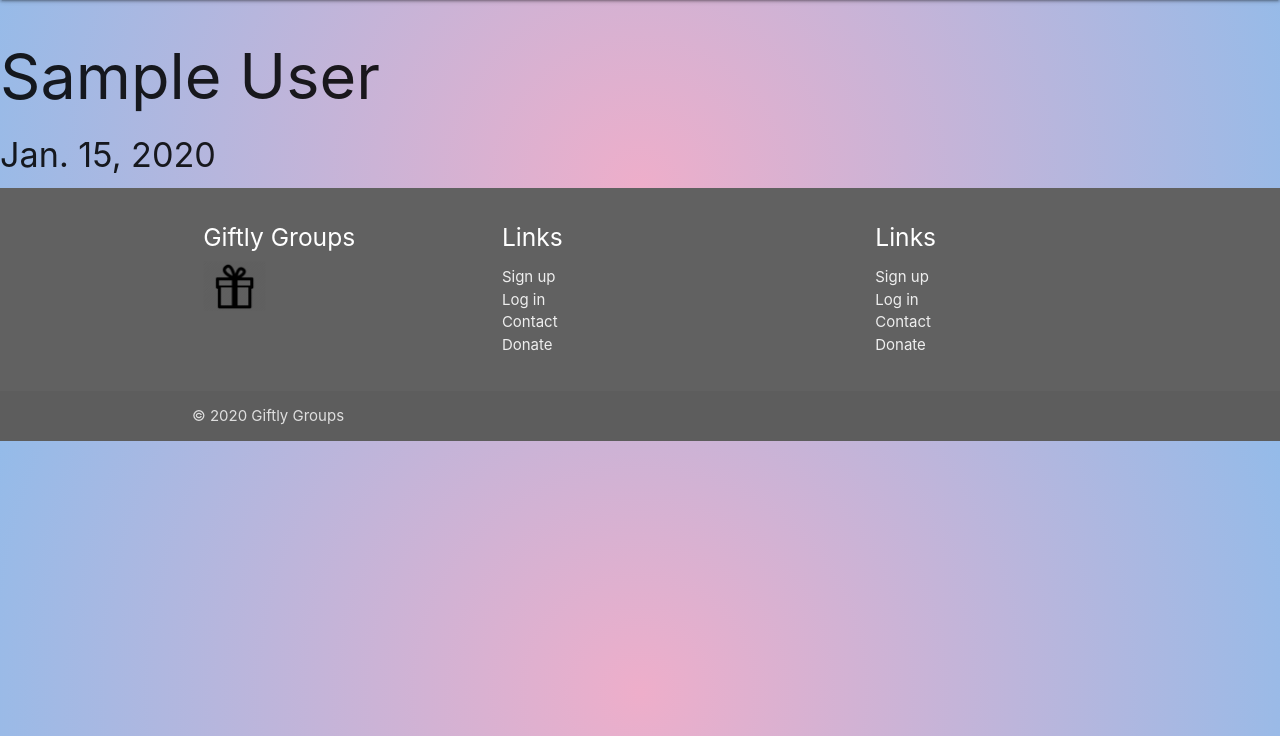
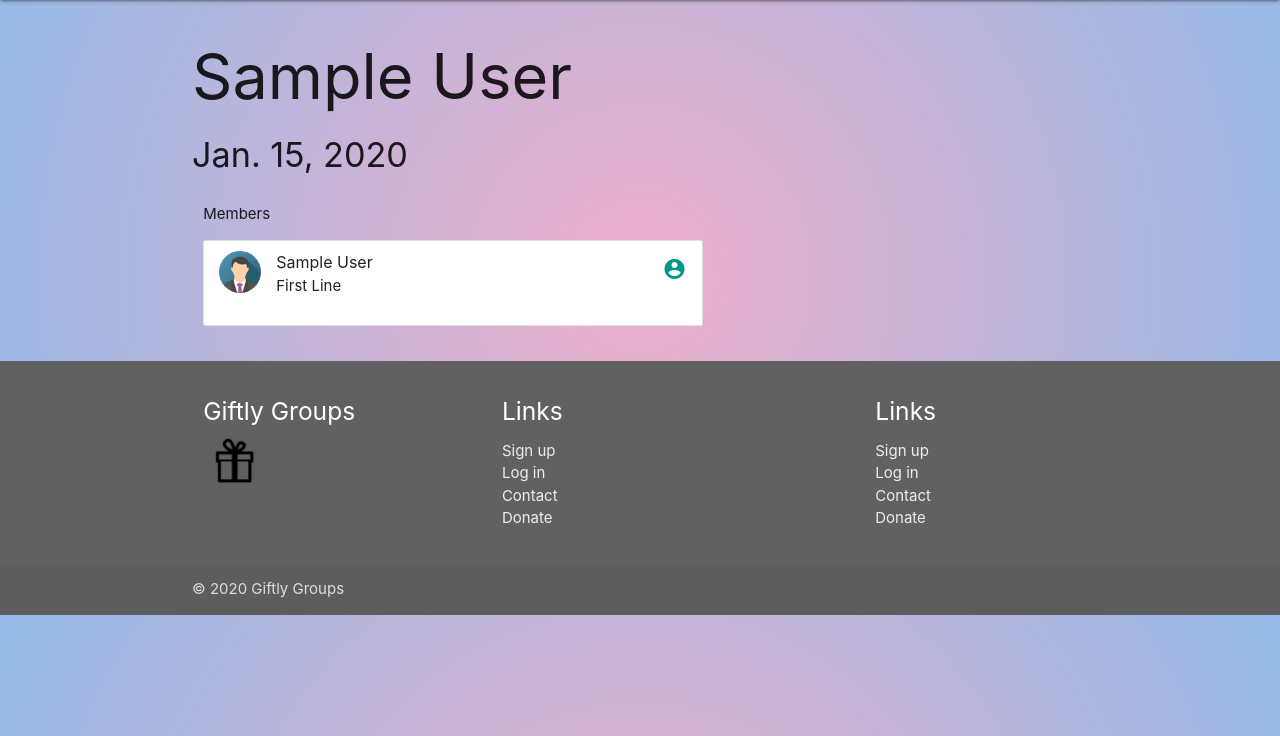
Before and after one commit to Brendan-Stubbs/gift_of_groups, a Django app: page /gift/1 in a window 1280 px wide. Shown: the part 64-800 px from the top of the page. Run offline with Django 3.2, Linux system fonts and the light colour scheme; a user stored in the database is signed in; tables that the repository leaves empty hold one stand-in row (values such as "Sample post"); some libraries are stand-ins or nearby versions.

Commit message:
change groups get gift method

```diff
--- a/gifts/models.py
+++ b/gifts/models.py
@@ -37,7 +37,8 @@ class GiftGroup(models.Model):
 
     def get_group_gifts_for_user(self, user):
         '''Returns all active gifts for the group, excluding the one's pertaining to user'''
-        return Gift.objects.filter(gift_group=self, is_complete=False).exclude(receiver=user)
+        group_gifts = ContributorGiftRelation.objects.filter(gift__gift_group=self, gift__is_complete=False, contributor=user).exclude(gift__receiver=user)
+        return [x.gift for x in group_gifts]
 
     def create_gift_relation_for_group(self,user):
         active_gifts = Gift.objects.filter(gift_group=self, is_complete=False).exclude(receiver=user)
--- a/gifts/templates/gifts/view_gift.html
+++ b/gifts/templates/gifts/view_gift.html
@@ -1,6 +1,35 @@
 {% extends 'gifts/base.html' %}
+{% load static %}
 
 {% block content %}
-<h1>{{gift.receiver.get_full_name}}</h1>
-<h4>{{gift.receiver.profile.birth_date}}</h4>
+<div class="content container">
+    <h1>{{gift.receiver.get_full_name}}</h1>
+    <h4>{{gift.receiver.profile.birth_date}}</h4>
+
+
+    <div class="row">
+        <div class="col s12 offset-m2 m8 l7">
+            <p>Members</p>
+            <ul class="collection">
+                {% for member in members %}
+                <li class="collection-item avatar">
+                    <img src="{% static 'gifts/images/avatar_placeholder.png' %}" alt="" class="circle">
+                    <!-- <i class="material-icons circle">folder</i> -->
+                    <span class="title">{{member.first_name}} {{member.last_name}}</span>
+                    <p>First Line</p>
+                    {% if member.is_admin %}<i class="material-icons secondary-content yellow-text">verified</i>
+                    {% elif user_is_admin %}
+                    <a href="{% url 'group_grant_admin' group_id=group.id user_id=member.id %}">
+                        <i class="material-icons secondary-content green-text">add_circle</i>
+                    </a>
+                    {% else %}
+                    <i class="material-icons secondary-content teal-text">account_circle</i>
+                    {% endif %}
+                </li>
+                {% endfor %}
+            </ul>
+        </div>
+    </div>
+
+</div>
 {% endblock %}
--- a/gifts/views.py
+++ b/gifts/views.py
@@ -225,7 +225,12 @@ class ViewGift(generic.View):
         gift = Gift.objects.get(pk=self.kwargs["id"])
         if not ContributorGiftRelation.objects.filter(contributor=user, gift=gift).exists():
             redirect ('view_groups')
-        context = { "gift":gift }
+        gift_relations = ContributorGiftRelation.objects.filter(gift=gift)
+        members = [x.contributor for x in gift_relations]
+        context = {
+            "gift":gift,
+            "members": members,
+            }
         return render(request, "gifts/view_gift.html", context)
 
 
```
Also changed, not shown: gifts/templates/gifts/view_individual_group.html (+4 -11 lines), gifts/static/gifts/images/avatar_placeholder.png (added).
